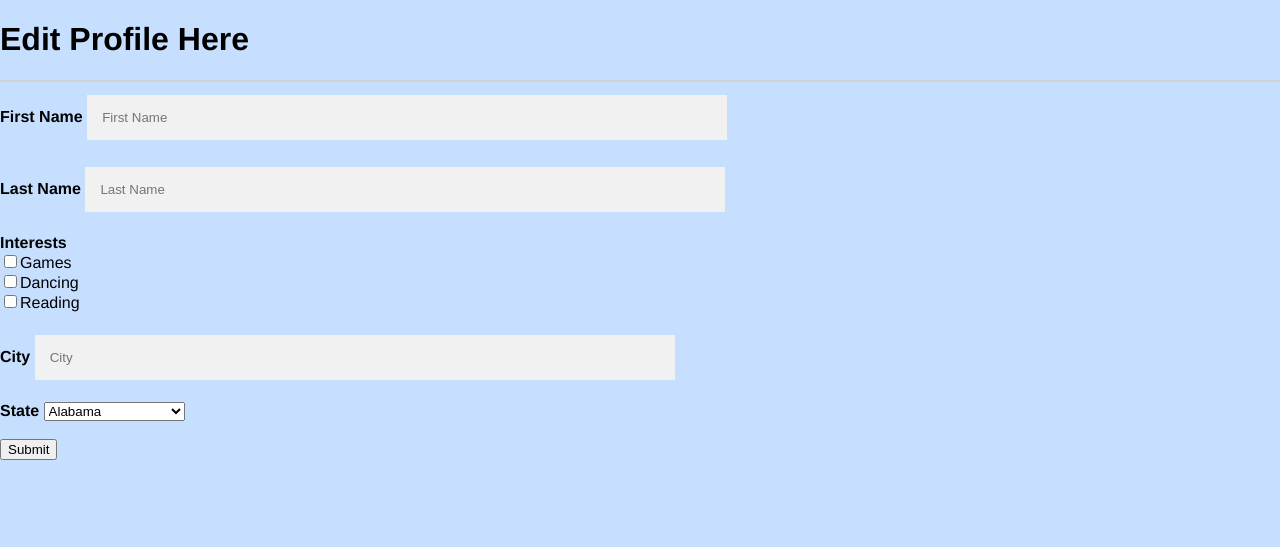
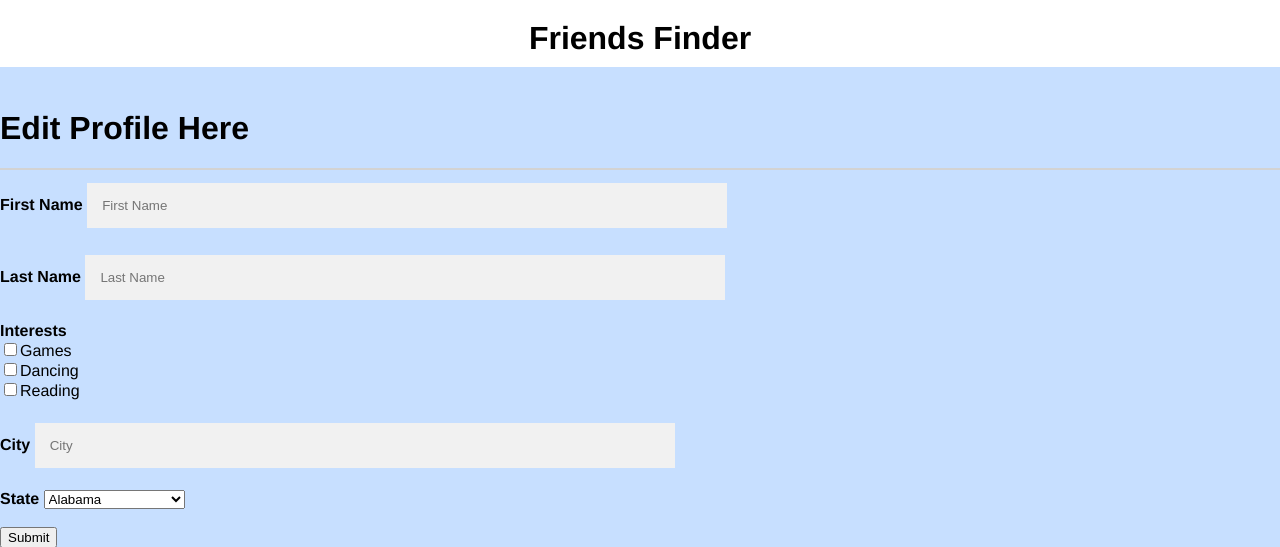
Before and after one commit to GabrielGonzalezDiaz/friends_finder, a Python web app: template templates/profile_test.html in a window 1280 px wide. Shown: the top 547 px of the page. Run offline with Jinja, Linux system fonts and the light colour scheme; the template is opened without the code that fills it, so the values that code supplies are empty.

Commit message:
changed the look a bit

```diff
--- a/static/style_isa.css
+++ b/static/style_isa.css
@@ -13,10 +13,19 @@ h1 {
     text-align: left;
 }
 
+#header h1 {
+    padding-top: 20px;
+    text-align: center;
+    background-color: white;
+    padding-bottom: 10px;
+}
+
 #topmenu {
     width: 100%;
     background-color: #555;
     overflow: auto;
+    margin-top: 0px;
+    padding-top: 0px;
 }
 
 #topmenu a {
--- a/templates/_base.html
+++ b/templates/_base.html
@@ -3,6 +3,10 @@
         <link rel="stylesheet" href="/i/style_isa.css">
     </head>
     <body id="base">
+        <div id="header">
+            <h1>Friends Finder</h1>
+        </div>
+
         <div id="topmenu">
             {% if logout_url %}
             <a class="box" href="/"><b>Home</b></a>
```
